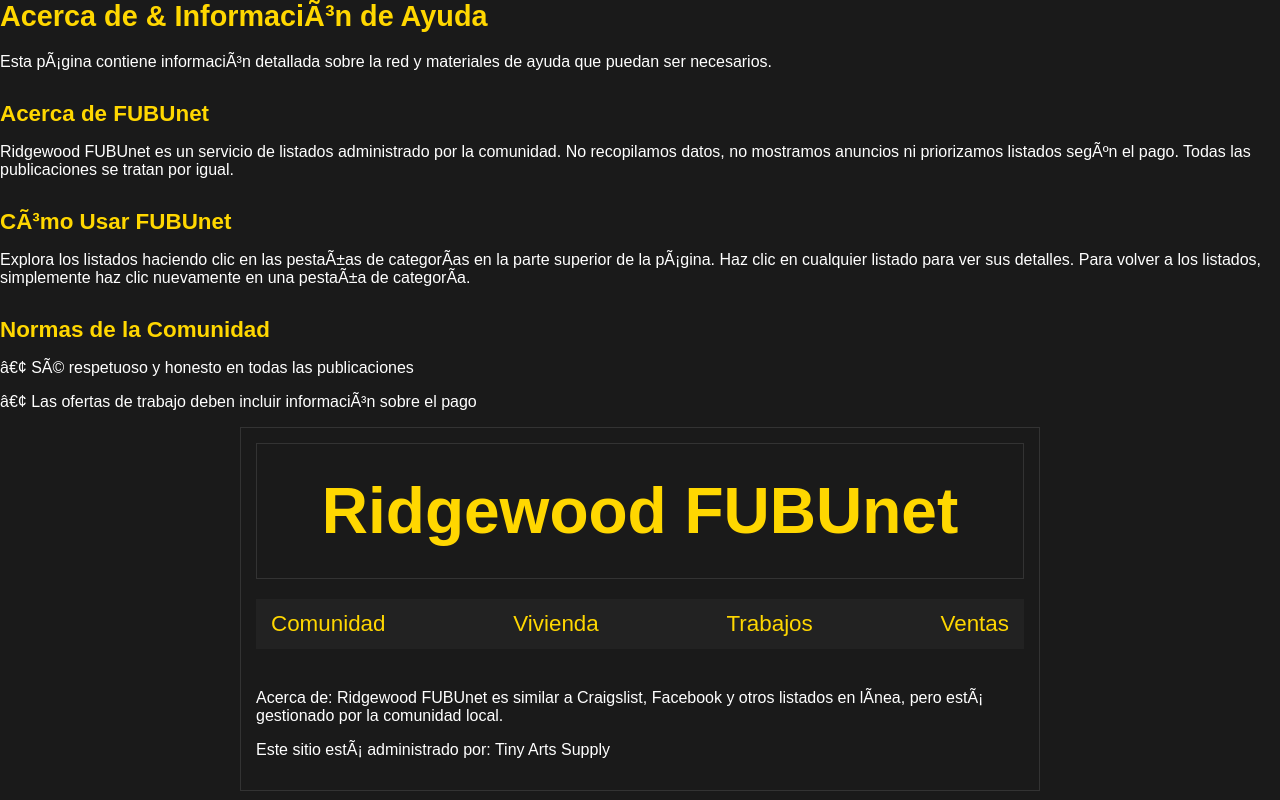
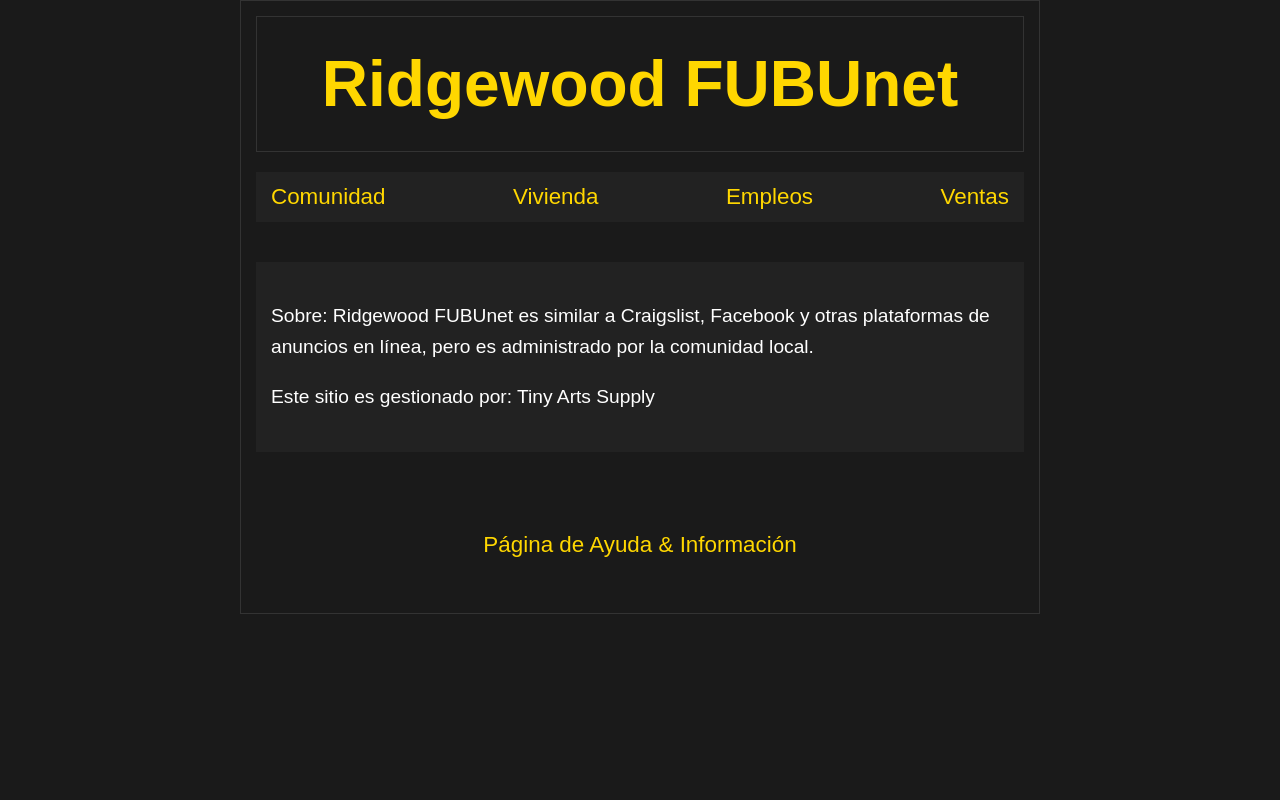
Before and after one commit to Lips/fubunet, a plain HTML site: page index-es.html in a window 1280 px wide. Drawn offline with Linux system fonts and the light colour scheme.

Commit message:
was fucked up

```diff
--- a/index-es.html
+++ b/index-es.html
@@ -1,21 +1,3 @@
-<!-- Help Page -->
-    <div id="help-page" class="content page-content">
-      <h2 style="color: #ffd700; font-size: 1.8rem; margin-top: 0; margin-bottom: 20px;">Acerca de & Información de Ayuda</h2>
-
-      <p>Esta página contiene información detallada sobre la red y materiales de ayuda que puedan ser necesarios.</p>
-
-      <h3 style="color: #ffd700; font-size: 1.4rem; margin-top: 30px; margin-bottom: 15px;">Acerca de FUBUnet</h3>
-      <p>Ridgewood FUBUnet es un servicio de listados administrado por la comunidad. No recopilamos datos, no mostramos anuncios ni priorizamos listados según el pago. Todas las publicaciones se tratan por igual.</p>
-
-      <h3 style="color: #ffd700; font-size: 1.4rem; margin-top: 30px; margin-bottom: 15px;">Cómo Usar FUBUnet</h3>
-      <p>Explora los listados haciendo clic en las pestañas de categorías en la parte superior de la página. Haz clic en cualquier listado para ver sus detalles. Para volver a los listados, simplemente haz clic nuevamente en una pestaña de categoría.</p>
-
-      <h3 style="color: #ffd700; font-size: 1.4rem; margin-top: 30px; margin-bottom: 15px;">Normas de la Comunidad</h3>
-      <p>• Sé respetuoso y honesto en todas las publicaciones</p>
-      <p>• Las ofertas de trabajo deben incluir información sobre el pago</p>
-    </div>
-
-<!-- Full HTML Document with scripts, styles, and content -->
 <!DOCTYPE html>
 <html lang="es">
 <head>
@@ -70,6 +52,36 @@
       text-decoration: underline;
       font-weight: bold;
     }
+    .content {
+      background-color: #222;
+      padding: 20px 15px;
+      border-radius: 0;
+      margin-bottom: 40px;
+      width: 100%;
+      box-sizing: border-box;
+    }
+    .page-content {
+      display: none;
+    }
+    .page-content.active {
+      display: block;
+    }
+    .home-content {
+      font-size: 1.2rem;
+      line-height: 1.6;
+    }
+    .help-link {
+      text-align: center;
+      margin: 80px 0 40px 0;
+    }
+    .help-link a {
+      color: #ffd700;
+      font-size: 1.4rem;
+      text-decoration: none;
+    }
+    .help-link a:hover {
+      text-decoration: underline;
+    }
   </style>
 </head>
 <body>
@@ -77,27 +89,24 @@
     <header onclick="goToHome()">
       <h1>Ridgewood FUBUnet</h1>
     </header>
+
     <nav>
       <a onclick="showPage('community')" id="nav-community">Comunidad</a>
       <a onclick="showPage('housing')" id="nav-housing">Vivienda</a>
-      <a onclick="showPage('jobs')" id="nav-jobs">Trabajos</a>
+      <a onclick="showPage('jobs')" id="nav-jobs">Empleos</a>
       <a onclick="showPage('sale')" id="nav-sale">Ventas</a>
     </nav>
+
     <div id="home-page" class="content page-content active">
       <div class="home-content">
-        <p>Acerca de: Ridgewood FUBUnet es similar a Craigslist, Facebook y otros listados en línea, pero está gestionado por la comunidad local.</p>
-        <p>Este sitio está administrado por: Tiny Arts Supply</p>
+        <p>Sobre: Ridgewood FUBUnet es similar a Craigslist, Facebook y otras plataformas de anuncios en línea, pero es administrado por la comunidad local.</p>
+        <p>Este sitio es gestionado por: Tiny Arts Supply</p>
       </div>
     </div>
+
+    <div class="help-link">
+      <a href="#" onclick="showPage('help'); return false;">Página de Ayuda & Información</a>
+    </div>
   </div>
-  <script>
-    function goToHome() {
-      window.location.href = window.location.pathname;
-    }
-    function showPage(pageName) {
-      document.querySelectorAll('.page-content').forEach(page => page.classList.remove('active'));
-      document.getElementById(pageName + '-page').classList.add('active');
-    }
-  </script>
 </body>
 </html>
```
